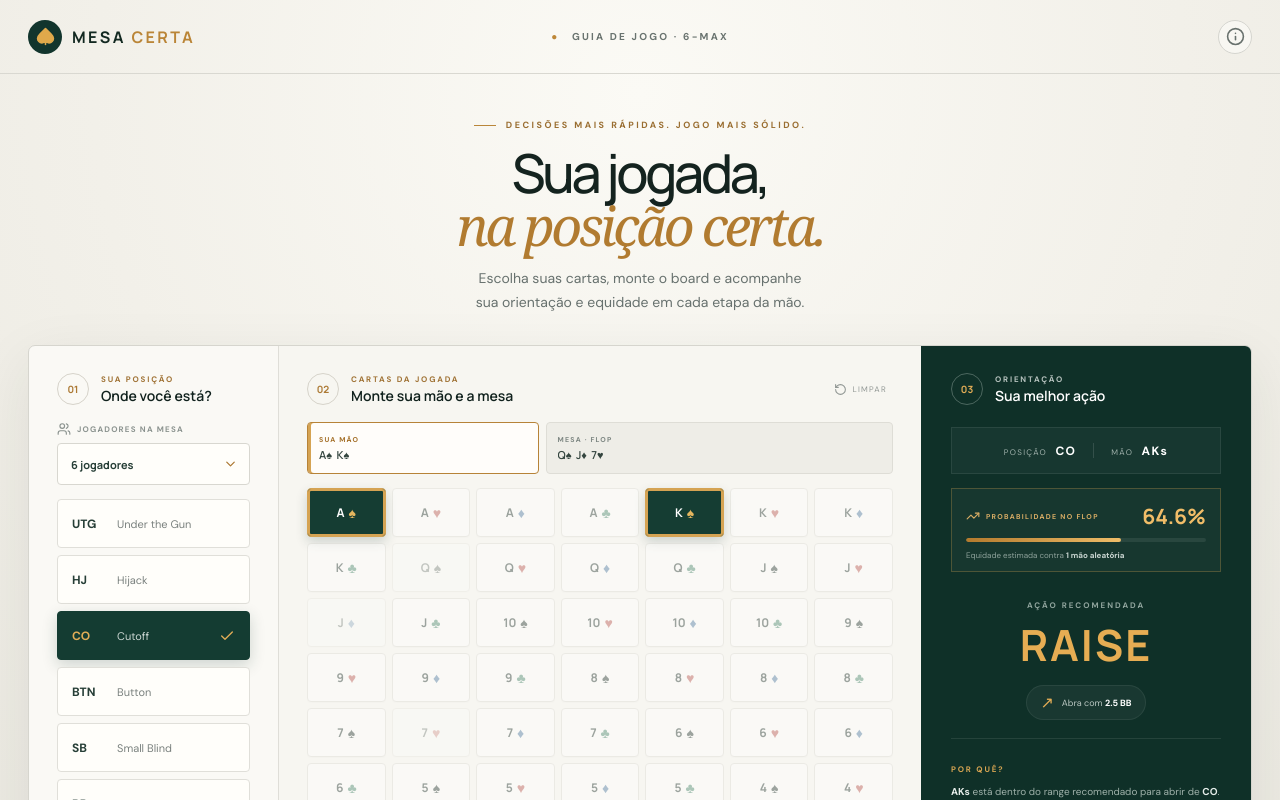
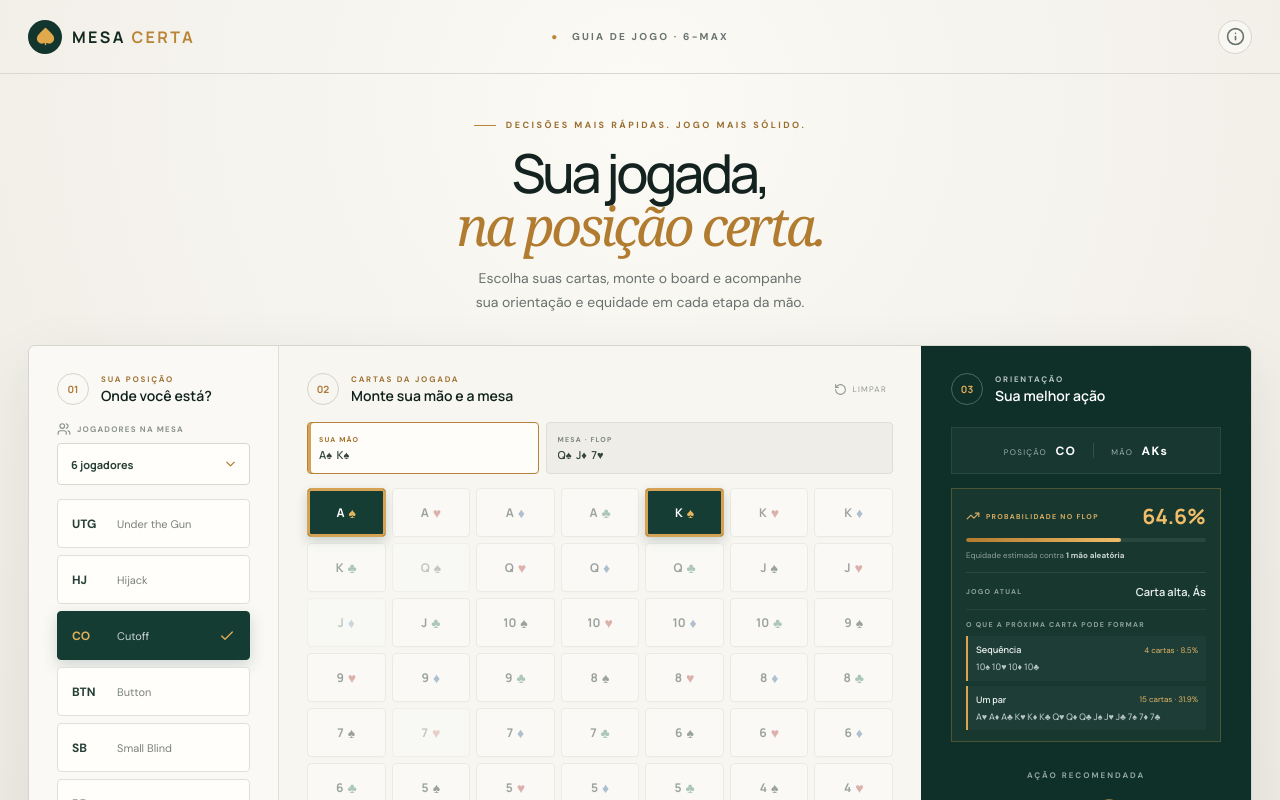
Before and after one commit to carlosmoreirasouza/poker-front, a React (Vite) app: page / in a window 1280 px wide. Shown: the top 800 px of the page. Built offline with nearby package versions, Linux system fonts and the light colour scheme.

Commit message:
feat: show current hand and drawing odds

```diff
--- a/src/main.jsx
+++ b/src/main.jsx
@@ -1,4 +1,4 @@
-import React, { useMemo, useState } from 'react'
+import { useMemo, useState } from 'react'
 import { createRoot } from 'react-dom/client'
 import { ArrowRight, Check, ChevronDown, ChevronRight, Info, RotateCcw, Spade, TrendingUp, Users } from 'lucide-react'
 import './styles.css'
@@ -47,6 +47,11 @@ function handCode(cards) {
 }
 
 const rankValue = Object.fromEntries(ranks.map((rank, index) => [rank, 14 - index]))
+const rankNames = {
+  14: 'Ás', 13: 'Rei', 12: 'Dama', 11: 'Valete', 10: 'Dez',
+  9: 'Nove', 8: 'Oito', 7: 'Sete', 6: 'Seis', 5: 'Cinco', 4: 'Quatro', 3: 'Três', 2: 'Dois',
+}
+const handNames = ['Carta alta', 'Um par', 'Dois pares', 'Trinca', 'Sequência', 'Flush', 'Full house', 'Quadra', 'Straight flush']
 
 function evaluateFive(cards) {
   const values = cards.map((card) => rankValue[card.rank]).sort((a, b) => b - a)
@@ -103,6 +108,51 @@ function compareScores(a, b) {
     if ((a[index] || 0) !== (b[index] || 0)) return (a[index] || 0) - (b[index] || 0)
   }
   return 0
+}
+
+function describeScore(score) {
+  if (!score) return ''
+  const category = score[0]
+  if (category === 0) return `Carta alta, ${rankNames[score[1]]}`
+  if (category === 1) return `Um par de ${rankNames[score[1]]}`
+  if (category === 2) return `Dois pares, ${rankNames[score[1]]} e ${rankNames[score[2]]}`
+  if (category === 3) return `Trinca de ${rankNames[score[1]]}`
+  if (category === 4) return `Sequência até ${rankNames[score[1]]}`
+  if (category === 5) return `Flush com ${rankNames[score[1]]}`
+  if (category === 6) return `Full house, ${rankNames[score[1]]} com ${rankNames[score[2]]}`
+  if (category === 7) return `Quadra de ${rankNames[score[1]]}`
+  return `Straight flush até ${rankNames[score[1]]}`
+}
+
+function calculateHandInsights(hero, board) {
+  if (hero.length !== 2 || board.length < 3) return null
+  const knownCards = [...hero, ...board]
+  const currentScore = evaluateHand(knownCards)
+  const used = new Set(knownCards.map((card) => `${card.rank}${card.suit}`))
+  const availableCards = ranks.flatMap((rank) => suits.map((suit) => ({ rank, suit: suit.id })))
+    .filter((card) => !used.has(`${card.rank}${card.suit}`))
+
+  if (board.length === 5) return { current: describeScore(currentScore), draws: [] }
+
+  const improvements = new Map()
+  availableCards.forEach((card) => {
+    const nextScore = evaluateHand([...knownCards, card])
+    if (nextScore[0] <= currentScore[0]) return
+    const category = nextScore[0]
+    if (!improvements.has(category)) improvements.set(category, [])
+    improvements.get(category).push(card)
+  })
+
+  const draws = [...improvements.entries()]
+    .sort(([first], [second]) => second - first)
+    .map(([category, outs]) => ({
+      name: handNames[category],
+      cards: outs.map(cardLabel),
+      outs: outs.length,
+      probability: Math.round((outs.length / availableCards.length) * 1000) / 10,
+    }))
+
+  return { current: describeScore(currentScore), draws }
 }
 
 function seededRandom(seed) {
@@ -169,6 +219,7 @@ function App() {
     return positions.slice(0, current + 1).some((item) => rangeByPosition[item.rangeKey || item.id]?.has(code))
   }, [code, position, positions])
   const equity = useMemo(() => calculateEquity(cards, board), [cards, board])
+  const handInsights = useMemo(() => calculateHandInsights(cards, board), [cards, board])
   const street = board.length >= 5 ? 'RIVER' : board.length === 4 ? 'TURN' : board.length >= 3 ? 'FLOP' : 'PRÉ-FLOP'
 
   const selectCard = (rank, suit) => {
@@ -257,6 +308,16 @@ function App() {
             <div className="equity-heading"><span><TrendingUp size={14}/> PROBABILIDADE NO {street}</span><strong>{equity}%</strong></div>
             <div className="equity-track"><i style={{ width: `${equity}%` }}></i></div>
             <p>Equidade estimada contra <b>1 mão aleatória</b></p>
+            {handInsights && <div className="hand-insights">
+              <div className="made-hand"><small>JOGO ATUAL</small><strong>{handInsights.current}</strong></div>
+              {board.length < 5 && <div className="draws">
+                <small>O QUE A PRÓXIMA CARTA PODE FORMAR</small>
+                {handInsights.draws.length ? handInsights.draws.map((draw) => <div className="draw-row" key={draw.name}>
+                  <div><strong>{draw.name}</strong><span>{draw.outs} {draw.outs === 1 ? 'carta' : 'cartas'} · {draw.probability}%</span></div>
+                  <p>{draw.cards.join('  ')}</p>
+                </div>) : <p className="no-draw">Nenhuma carta melhora a categoria da sua mão agora.</p>}
+              </div>}
+            </div>}
           </div>}
           <div className={`action ${isRaise === false ? 'fold' : ''}`}>
             <small>AÇÃO RECOMENDADA</small>
--- a/src/styles.css
+++ b/src/styles.css
@@ -75,6 +75,18 @@ h1 em { font-family: Georgia, serif; font-weight: 400; color: #b17b30; }
 .equity-track { height: 4px; margin: 8px 0; border-radius: 2px; background: #ffffff14; overflow: hidden; }
 .equity-track i { display: block; height: 100%; background: linear-gradient(90deg, #b47a2d, #efbd69); border-radius: inherit; }
 .equity-card p { margin: 0; color: #8fa39c; font-size: 8px; }.equity-card p b { color: #c8d4d0; }
+.hand-insights { border-top: 1px solid #ffffff17; margin-top: 12px; padding-top: 11px; }
+.made-hand { display: flex; align-items: center; justify-content: space-between; gap: 10px; }
+.made-hand small, .draws > small { color: #8fa39c; font-size: 7px; font-weight: 800; letter-spacing: 1.25px; }
+.made-hand strong { color: #edf2f0; font: 600 11px Manrope; text-align: right; }
+.draws { border-top: 1px solid #ffffff10; margin-top: 10px; padding-top: 10px; }
+.draws > small { display: block; margin-bottom: 7px; }
+.draw-row { background: #ffffff08; border-left: 2px solid #d9a652; margin-top: 5px; padding: 7px 8px; }
+.draw-row > div { display: flex; align-items: center; justify-content: space-between; gap: 8px; }
+.draw-row strong { color: #e8eeeb; font: 600 9px Manrope; }
+.draw-row span { color: #e3b667; font-size: 8px; white-space: nowrap; }
+.draw-row p { color: #b7c6c1; font: 500 9px Manrope; line-height: 1.5; margin-top: 4px; overflow-wrap: anywhere; }
+.draws .no-draw { color: #8fa39c; font-size: 8px; line-height: 1.45; }
 .action { padding: 20px 0 18px; text-align: center; position: relative; z-index: 1; }
 .action > small { font-size: 8px; font-weight: 700; letter-spacing: 2px; color: #91a59e; }
 .action > strong { display: block; color: #e6ad53; font: 700 43px Manrope; letter-spacing: 2px; margin: 2px 0 11px; }
```
